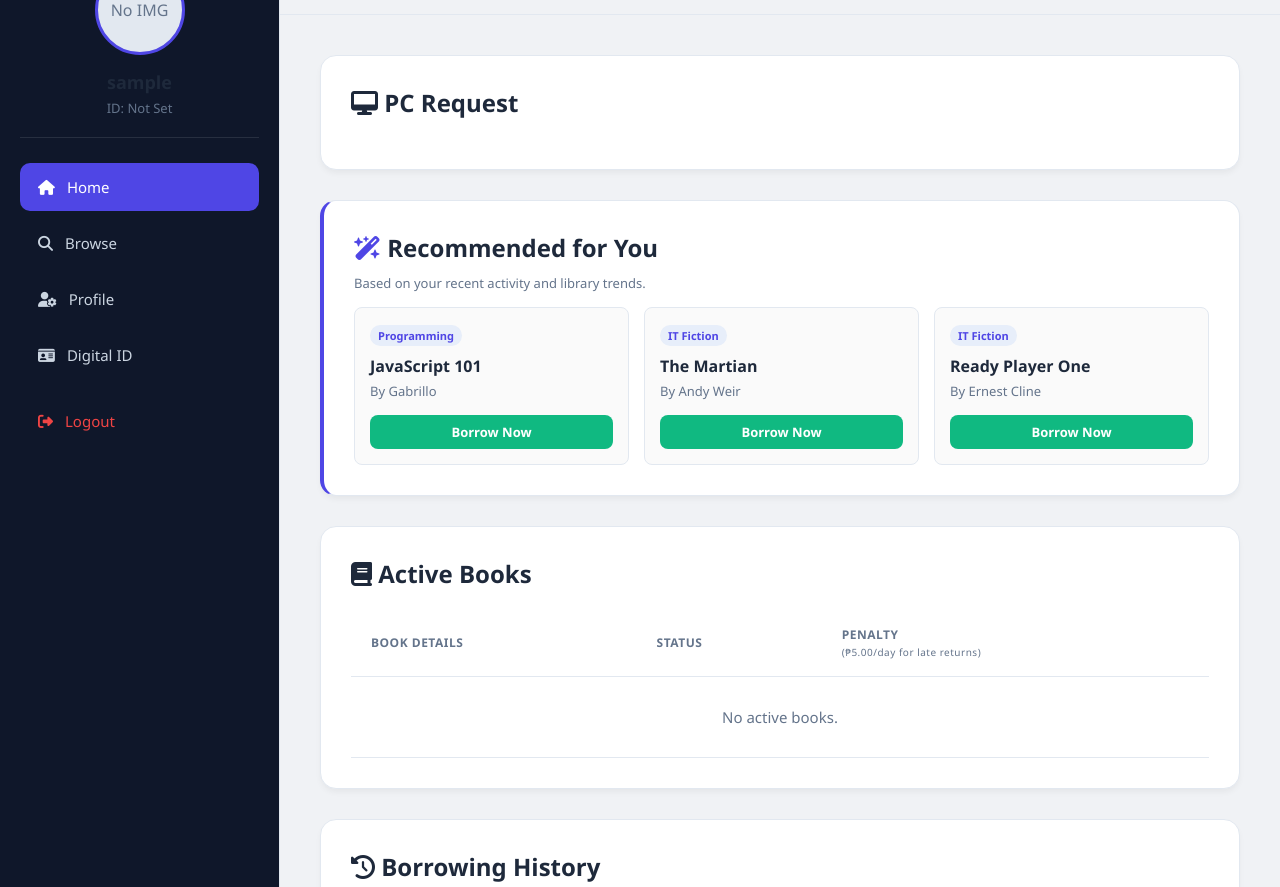
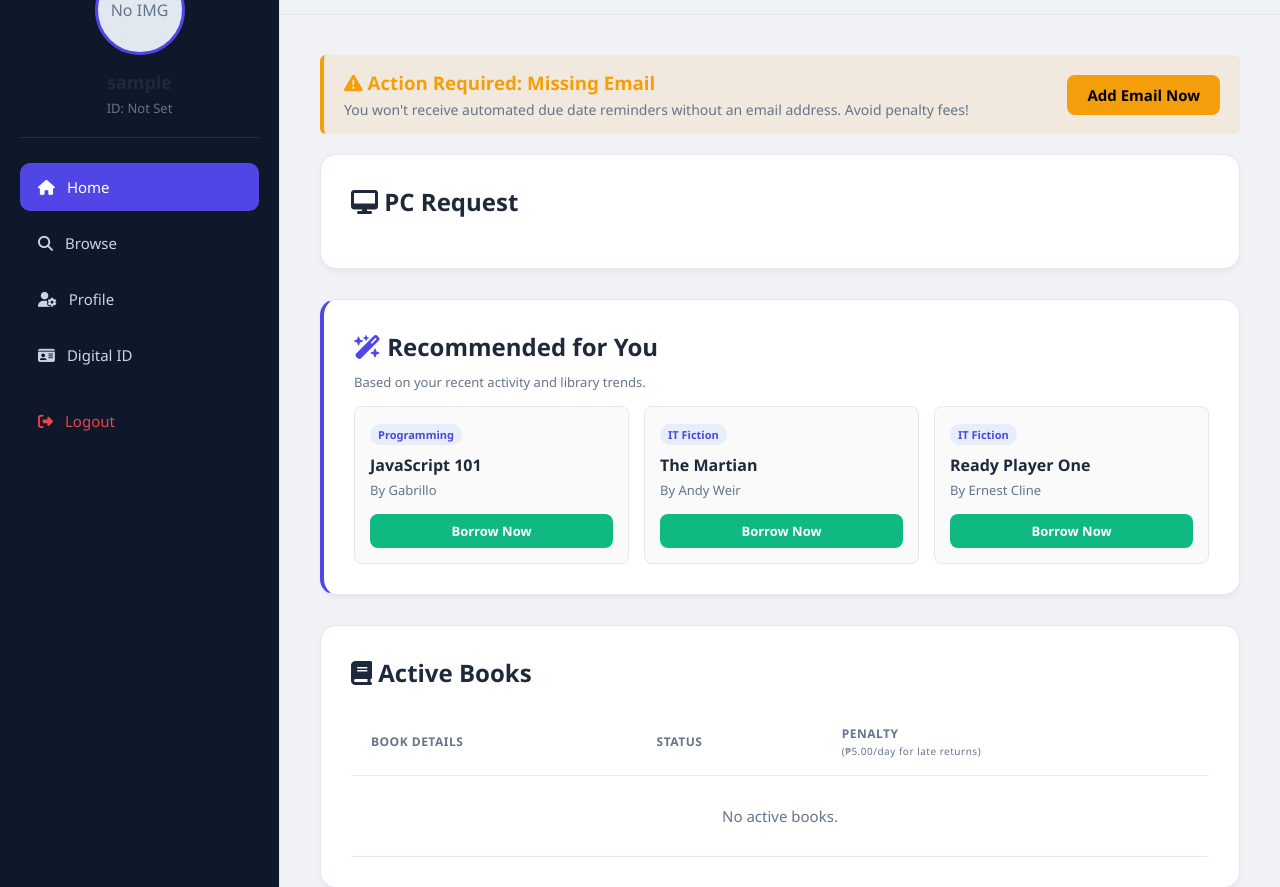
Before and after one commit to Gabyyy123/Library-Management-System---Django, a Django app: page /dashboard/ in a window 1280 px wide. Shown: the part 65-952 px from the top of the page. Run offline with Django 5.2, Linux system fonts and the light colour scheme; the visitor is signed in with stand-in values (Sample User, id 1); data comes from the database, SQL or seed files in the repository; data that the repository does not hold is empty; some libraries are stand-ins or nearby versions.

Commit message:
New Features and Functions for email notification

```diff
--- a/catalog/templates/catalog/edit_profile.html
+++ b/catalog/templates/catalog/edit_profile.html
@@ -76,7 +76,10 @@
                         <p style="font-size: 11px; color: var(--danger); margin-top: 0; margin-bottom: 8px;">*Warning: Changing this will change your login username.</p>
                         <input type="text" name="id_number" value="{{ profile.id_number }}" class="form-input" required>
 
-                        <label style="font-weight:bold; margin-bottom:8px; display:block;">Profile Photo</label>
+                        <label style="font-weight:bold; margin-top:15px; margin-bottom:8px; display:block;">Email Address <span style="color:var(--danger);">*</span></label>
+                        <input type="email" name="email" value="{{ profile.email|default:'' }}" class="form-input" placeholder="Enter an active email for notifications" required>
+
+                        <label style="font-weight:bold; margin-top:15px; margin-bottom:8px; display:block;">Profile Photo</label>
                         <input type="file" name="profile_photo" class="form-input" style="padding: 10px;">
 
                         <button type="submit" class="btn-submit">Save Changes</button>
--- a/catalog/templates/catalog/user_dashboard.html
+++ b/catalog/templates/catalog/user_dashboard.html
@@ -6,11 +6,9 @@
     <meta name="viewport" content="width=device-width, initial-scale=1.0, maximum-scale=1.0, user-scalable=no">
     <title>Student Dashboard</title>
 
-    <!-- External Scripts & Fonts -->
     <script src="https://cdn.jsdelivr.net/npm/sweetalert2@11"></script>
     <link rel="stylesheet" href="https://cdnjs.cloudflare.com/ajax/libs/font-awesome/6.4.0/css/all.min.css">
 
-    <!-- External CSS -->
     <link rel="stylesheet" href="{% static 'css/style.css' %}">
 </head>
 <body>
@@ -30,7 +28,6 @@
             <a href="{% url 'browse_library' %}" class="nav-link"><i class="fa-solid fa-magnifying-glass"></i> Browse</a>
             <a href="{% url 'edit_profile' %}" class="nav-link"><i class="fa-solid fa-user-gear"></i> Profile</a>
 
-            <!-- NEW DIGITAL ID LINK ADDED HERE -->
             <a href="{% url 'digital_id' %}" class="nav-link"><i class="fa-solid fa-id-card"></i> Digital ID</a>
 
             <a href="{% url 'logout' %}" class="nav-link" style="color: var(--danger); margin-top: 10px;" onclick="confirmAction(event, 'Logout?', 'Are you sure you want to log out?', 'Yes', '#ef4444')"><i class="fa-solid fa-right-from-bracket"></i> Logout</a>
@@ -49,6 +46,16 @@
         </header>
         <main class="scrollable-content">
 
+            {% if not profile.email %}
+            <div style="background: rgba(245, 158, 11, 0.1); border-left: 4px solid var(--warning); padding: 15px 20px; margin-bottom: 20px; border-radius: 6px; display: flex; justify-content: space-between; align-items: center; flex-wrap: wrap; gap: 15px;">
+                <div>
+                    <h3 style="margin: 0 0 5px 0; color: var(--warning);"><i class="fa-solid fa-triangle-exclamation"></i> Action Required: Missing Email</h3>
+                    <p style="margin: 0; font-size: 14px; color: var(--text-secondary);">You won't receive automated due date reminders without an email address. Avoid penalty fees!</p>
+                </div>
+                <a href="{% url 'edit_profile' %}" class="btn-submit" style="background: var(--warning); color: #000; width: auto; padding: 10px 20px; text-decoration: none; font-weight: bold;">Add Email Now</a>
+            </div>
+            {% endif %}
+
             <div class="card">
                 <h2 style="margin-top:0;"><i class="fa-solid fa-desktop"></i> PC Request</h2>
                 <div class="grid-2" style="margin-bottom:0;">
@@ -64,7 +71,6 @@
                 </div>
             </div>
 
-            <!-- AI-LITE RECOMMENDATION SECTION -->
             {% if recommended_books %}
             <div class="card" style="border-left: 4px solid var(--primary);">
                 <h2 style="margin-top:0;"><i class="fa-solid fa-wand-magic-sparkles" style="color: var(--primary);"></i> Recommended for You</h2>
@@ -84,9 +90,6 @@
                 </div>
             </div>
             {% endif %}
-            <!-- END RECOMMENDATION SECTION -->
-
-            <!-- Full width tables -->
             <div class="card">
                 <h2 style="margin-top: 0;"><i class="fa-solid fa-book"></i> Active Books</h2>
                 <div class="table-responsive">
--- a/catalog/views.py
+++ b/catalog/views.py
@@ -170,10 +170,25 @@ def browse_library(request):
 def edit_profile(request):
     profile = request.user.userprofile
     if request.method == 'POST':
-        profile.id_number = request.POST.get('id_number')
-        if 'profile_photo' in request.FILES: profile.profile_photo = request.FILES['profile_photo']
+        new_id = request.POST.get('id_number')
+        new_email = request.POST.get('email') # Get the new email
+
+        if new_id:
+            profile.id_number = new_id
+            request.user.username = new_id
+
+        if new_email:
+            profile.email = new_email # Save to profile
+            request.user.email = new_email # Save to core user
+
+        request.user.save()
+
+        if 'profile_photo' in request.FILES:
+            profile.profile_photo = request.FILES['profile_photo']
+
         profile.save()
         return redirect(request.META.get('HTTP_REFERER', 'dashboard'))
+
     return render(request, 'catalog/edit_profile.html', {'profile': profile, 'active_tab': 'profile'})
 
 @login_required
```
